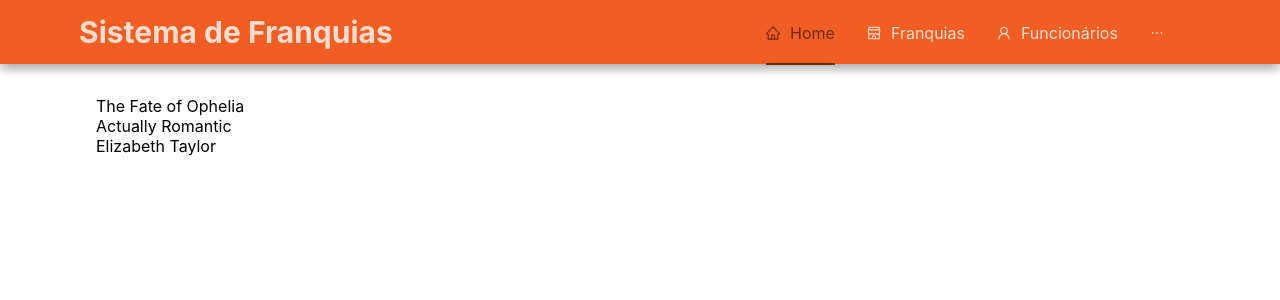
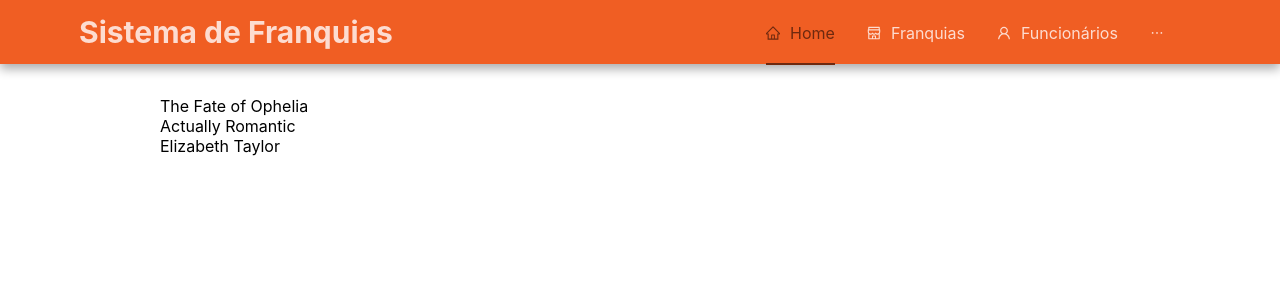
Before and after one commit to gabgon08/projeto-franquias, a Next.js app: page / in a window 1280 px wide. Shown: the top 300 px of the page. Built offline with nearby package versions, Linux system fonts and the light colour scheme.

Commit message:
style: change Funcionarios

```diff
--- a/src/app/franquias/page.jsx
+++ b/src/app/franquias/page.jsx
@@ -3,8 +3,8 @@
 import React, { useState, useEffect } from 'react'
 import common from './../../theme/common.module.css'
 import styles from './franquias.module.css'
-import GreenTheme from './../../theme/index'
-import { Table, Button, Modal, Form, message, Input, Space, Typography, Popconfirm, Tooltip, Select } from 'antd'
+import { GreenTheme } from './../../theme/index'
+import { Table, Button, Modal, Form, message, Input, Space, Typography, Popconfirm, Tooltip, Select, theme, Flex } from 'antd'
 import { PlusOutlined, ShopOutlined, EditOutlined, DeleteOutlined } from '@ant-design/icons'
 import countries from 'i18n-iso-countries'
 import pt from 'i18n-iso-countries/langs/pt.json'
--- a/src/theme/common.module.css
+++ b/src/theme/common.module.css
@@ -3,7 +3,8 @@
 .container {
     margin: auto;
     padding: 2rem;
-    max-width: min(90vw, 1400px);
+    width: 80vw;
+    max-width: 1300px;
 }
 
 /* TABLE */
@@ -15,10 +16,9 @@
 }
 
 .topBoxIconTitle {
-    background-color: #35725f;
     display: flex;
     padding: 1.2rem;
-    gap: 0.7rem;
+    gap: 0.9rem;
     border-radius: 2rem 2rem 0 0;
     align-items: center;
     justify-content: space-evenly;
@@ -29,31 +29,23 @@
         /* right */
         -1px 0px 10px rgba(0, 0, 0, 0.200);
     /* left */
-    z-index: 1;
+    z-index: 0;
     position: relative;
 }
 
 .topBoxIcon {
     font-size: 35px;
-    border-color: black;
     border-radius: 50%;
 }
 
 .topBoxTitle {
     font-weight: bold !important;
-    color: #e2fffa !important;
-}
-
-.addButton {
-    color: #e2fffa;
 }
 
 .containerTable {
-    background-color: #ffffff88;
     border-radius: 0 2rem 2rem 2rem;
     box-shadow: 0 0 10px 3px rgba(0, 0, 0, 0.200);
-    padding: 1.5rem;
-    z-index: 20;
+    padding: 1.5rem 1.5rem 0;
 }
 
 .containerTable :global(.ant-table-thead > tr > th) {
--- a/src/theme/index.jsx
+++ b/src/theme/index.jsx
@@ -4,39 +4,28 @@ import React from 'react'
 import { ConfigProvider } from 'antd'
 
 export function GreenTheme({ children }) {
-  // cores principais
-  const primaryColorCode = '#35725f'
-  const textBaseColor = '#1c3b32ff'
-
-  // cores da tabela
-  const headerTextColor = '#e2fffa'
-  const tableBgColor = '#e8f6f4'
-  const tableRowHoverBg = '#35725f2a';
-  const tableRowExpandedBg = '#35725f2a';
-  const tableHeaderSortActiveBg = '#f05e23';
-  const tableHeaderSortHoverBg = '#35725fc4'
 
   return (
     <ConfigProvider
       theme={{
         token: {
-          colorPrimary: primaryColorCode,
-          colorTextBase: textBaseColor,
-          colorBgContainer: '#9fff51ff'
+          colorPrimary: '#255933',
+          colorText: '#0c2713',
+          colorBgContainer: '#dcfce3',
         },
         components: {
           Table: {
-            colorBgContainer: tableBgColor,
-            headerBg: primaryColorCode,
-            headerColor: headerTextColor,
-            rowHoverBg: tableRowHoverBg,
-            rowExpandedBg: tableRowExpandedBg,
-            headerSortActiveBg: tableHeaderSortActiveBg,
-            headerSortHoverBg: tableHeaderSortHoverBg,
-            cellFontSize: 15
+            colorBgContainer: '#dcfce3',
+            // headerBg: '#35725f',
+            // headerColor: '#e2fffa',
+            // rowHoverBg: '#35725f2a',
+            // rowExpandedBg: '#35725f2a',
+            // headerSortActiveBg: '#f05e23',
+            // headerSortHoverBg: '#35725fc4',
+            // cellFontSize: 15
           },
           Tooltip: {
-            colorBgSpotlight: textBaseColor
+            colorBgSpotlight: '#1c3b32ff'
           }
         }
       }}
```
Also changed, not shown: src/app/funcionarios/page.jsx (+17 -11 lines).
